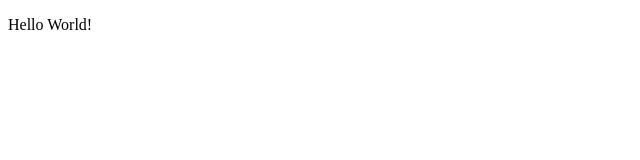
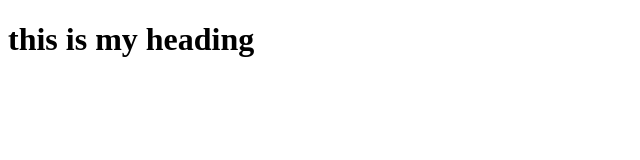
Before and after one commit to Mattia894/git-one, a plain HTML site: page index.html in a window 1280 px wide. Shown: the whole page, without its empty margins (0-640 px from the left). Drawn offline with Linux system fonts and the light colour scheme.

Commit message:
added index title

```diff
--- a/index.html
+++ b/index.html
@@ -2,9 +2,9 @@
 <html>
     <head>
         <meta charset="utf-8">
-        <title></title>
+        <title>whooooo</title>
     </head>
     <body>
-        <p>Hello World!</p>
+        <h1>this is my heading</h1>
     </body>
 </html>
```
